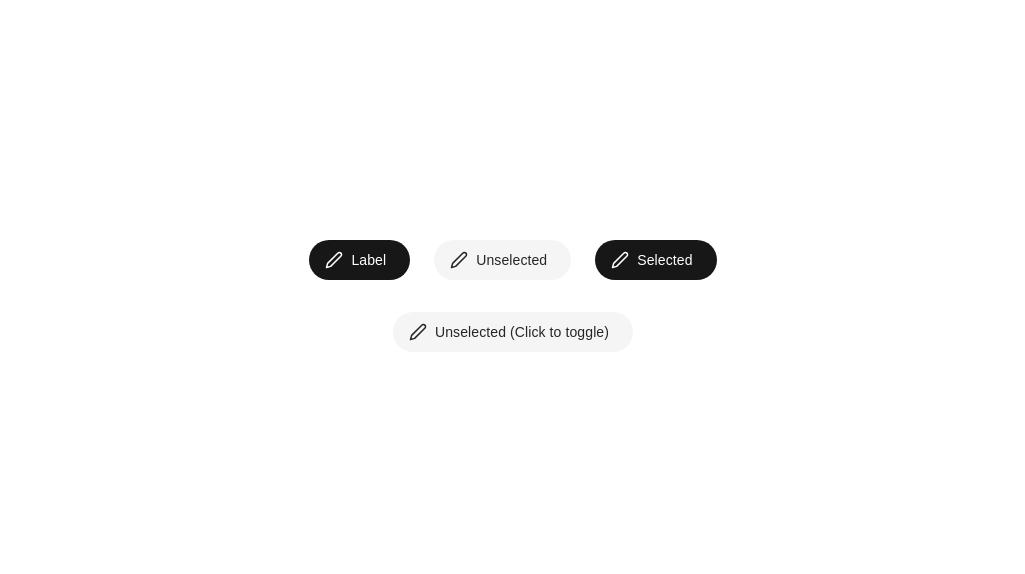
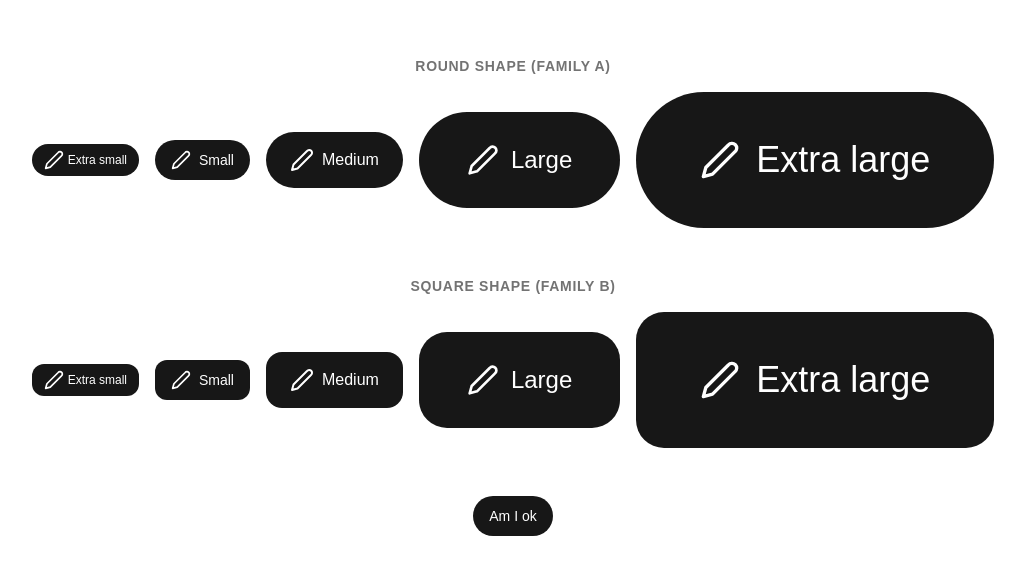
Before and after one commit to Nathan-Mwai/material-3-web, a Next.js app in the folder apps/m3/: page / in a window 1280 px wide. Shown: the part 104-678 px from the top of the page, without its empty margins (127-1152 px from the left). Built offline with nearby package versions, Linux system fonts and the light colour scheme.

Commit message:
feat: add shape and size variants to button component and update showcase page

```diff
--- a/apps/m3/app/page.tsx
+++ b/apps/m3/app/page.tsx
@@ -17,37 +17,46 @@ const EditIcon = () => (
   </svg>
 );
 
+const sizes = ["xs", "sm", "md", "lg", "xl"] as const;
+const sizeLabels = {
+  xs: "Extra small",
+  sm: "Small",
+  md: "Medium",
+  lg: "Large",
+  xl: "Extra large",
+};
+
 export default function Page() {
-  const [interactiveSelected, setInteractiveSelected] = React.useState(false);
+  return (
+    <main className="min-h-screen flex flex-col items-center justify-center p-8 gap-12 bg-background">
+      {/* 1. Round shape (Family A: rounded-full) */}
+      <section className="flex flex-col items-center gap-4 w-full">
+        <h2 className="text-sm font-semibold text-neutral-500 uppercase tracking-wider">
+          Round Shape (Family A)
+        </h2>
+        <div className="flex flex-wrap items-center justify-center gap-4">
+          {sizes.map((s) => (
+            <Button key={s} size={s} shape="round" leadingIcon={<EditIcon />}>
+              {sizeLabels[s]}
+            </Button>
+          ))}
+        </div>
+      </section>
 
-  return (
-    <main className="min-h-screen flex flex-col items-center justify-center p-8 gap-8 bg-background">
-      {/* Visual match to M3 specification diagram */}
-      <div className="flex flex-wrap items-center gap-6">
-        {/* 1. Standard Button */}
-        <Button leadingIcon={<EditIcon />}>Label</Button>
-
-        {/* 2. Unselected Toggle Button */}
-        <Button selected={false} leadingIcon={<EditIcon />}>
-          Unselected
-        </Button>
-
-        {/* 2. Selected Toggle Button */}
-        <Button selected={true} leadingIcon={<EditIcon />}>
-          Selected
-        </Button>
-      </div>
-
-      {/* Interactive test showing developer useState wiring */}
-      <div className="flex flex-col items-center gap-2">
-        <Button
-          selected={interactiveSelected}
-          leadingIcon={<EditIcon />}
-          onClick={() => setInteractiveSelected((prev) => !prev)}
-        >
-          {interactiveSelected ? "Selected (Click to toggle)" : "Unselected (Click to toggle)"}
-        </Button>
-      </div>
+      {/* 2. Square shape (Family B: compound rounded-[x]dp) */}
+      <section className="flex flex-col items-center gap-4 w-full">
+        <h2 className="text-sm font-semibold text-neutral-500 uppercase tracking-wider">
+          Square Shape (Family B)
+        </h2>
+        <div className="flex flex-wrap items-center justify-center gap-4">
+          {sizes.map((s) => (
+            <Button key={s} size={s} shape="square" leadingIcon={<EditIcon />}>
+              {sizeLabels[s]}
+            </Button>
+          ))}
+        </div>
+      </section>
+      <Button >Am I ok</Button>
     </main>
   );
 }
--- a/apps/m3/registry/material-v1/ui/button.tsx
+++ b/apps/m3/registry/material-v1/ui/button.tsx
@@ -5,30 +5,30 @@ import * as React from "react";
 
 export const buttonVariants = cva(
   [
-    // Base container geometry and typography per M3 spec (40px height, pill shape, label-large)
+    // Base layout, interactive behavior, and accessible touch target
     "relative inline-flex items-center justify-center shrink-0 select-none",
-    "h-10 rounded-full font-medium text-sm leading-5 tracking-[0.1px] whitespace-nowrap",
-    "outline-none transition-colors cursor-pointer",
-    "gap-2",
+    "font-medium whitespace-nowrap outline-none transition-colors cursor-pointer",
     // Accessible touch target (48x48px min)
     "after:absolute after:min-h-[48px] after:min-w-[48px] after:content-['']",
     // Focus ring
     "focus-visible:ring-2 focus-visible:ring-foreground focus-visible:ring-offset-2 focus-visible:ring-offset-background",
     // Disabled state
     "disabled:pointer-events-none disabled:opacity-38",
-    // Icon sizing: 18px for SVGs (shadcn/Lucide) and font icons (Google Material Symbols)
-    "[&_svg]:pointer-events-none [&_svg]:shrink-0 [&_svg]:size-[18px]",
-    "[&_.material-symbols-outlined]:text-[18px] [&_.material-symbols]:text-[18px] [&_.material-icons]:text-[18px]",
+    // Icon base resets
+    "[&_svg]:pointer-events-none [&_svg]:shrink-0",
   ],
   {
     variants: {
-      hasLeadingIcon: {
-        true: "pl-4 pr-6",
-        false: "px-6",
+      shape: {
+        round: "rounded-full",
+        square: "",
       },
-      hasTrailingIcon: {
-        true: "pr-4 pl-6",
-        false: "",
+      size: {
+        xs: "h-8 px-3 gap-1 text-xs [&_svg]:size-5 [&_.material-symbols-outlined]:text-[20px] [&_.material-symbols]:text-[20px] [&_.material-icons]:text-[20px]",
+        sm: "h-10 px-4 gap-2 text-sm [&_svg]:size-5 [&_.material-symbols-outlined]:text-[20px] [&_.material-symbols]:text-[20px] [&_.material-icons]:text-[20px]",
+        md: "h-14 px-6 gap-2 text-base [&_svg]:size-6 [&_.material-symbols-outlined]:text-[24px] [&_.material-symbols]:text-[24px] [&_.material-icons]:text-[24px]",
+        lg: "h-24 px-12 gap-3 text-2xl [&_svg]:size-8 [&_.material-symbols-outlined]:text-[32px] [&_.material-symbols]:text-[32px] [&_.material-icons]:text-[32px]",
+        xl: "h-[136px] px-16 gap-4 text-4xl [&_svg]:size-10 [&_.material-symbols-outlined]:text-[40px] [&_.material-symbols]:text-[40px] [&_.material-icons]:text-[40px]",
       },
       toggle: {
         none: "bg-foreground text-background hover:opacity-90",
@@ -49,29 +49,21 @@ export const buttonVariants = cva(
         secondary: "",
         destructive: "",
       },
-      size: {
-        xs: "h-8 px-3 gap-1 text-xs [&_svg]:size-5",
-        sm: "h-10 px-4 gap-2 text-sm [&_svg]:size-5",
-        md: "h-14 px-6 gap-2 text-base [&_svg]:size-6",
-        lg: "h-24 px-12 gap-3 text-2xl [&_svg]:size-8",
-        xl: "h-[136px] px-16 gap-4 text-4xl [&_svg]:size-10",
-      },
-      shape: {
-        pill: "rounded-full",
-        rounded: "",
-        compact: "",
-        square: "rounded-none",
-      },
       */
     },
 
     compoundVariants: [
-      { hasLeadingIcon: true, hasTrailingIcon: true, className: "px-4" },
+      // Family B subtle corner radii mapped to container height
+      { shape: "square", size: "xs", className: "rounded-[12px]" },
+      { shape: "square", size: "sm", className: "rounded-[12px]" },
+      { shape: "square", size: "md", className: "rounded-[16px]" },
+      { shape: "square", size: "lg", className: "rounded-[28px]" },
+      { shape: "square", size: "xl", className: "rounded-[28px]" },
     ],
 
     defaultVariants: {
-      hasLeadingIcon: false,
-      hasTrailingIcon: false,
+      shape: "round",
+      size: "sm",
       toggle: "none",
     },
   }
@@ -94,14 +86,14 @@ const Button = React.forwardRef<HTMLButtonElement, ButtonProps>(
       leadingIcon,
       trailingIcon,
       selected,
+      size,
+      shape,
       children,
       ...props
     },
     ref
   ) => {
     const Comp = asChild ? Slot.Root : "button";
-    const hasLeading = Boolean(leadingIcon);
-    const hasTrailing = Boolean(trailingIcon);
     const isToggle = typeof selected === "boolean";
     const toggleState = isToggle ? (selected ? "selected" : "unselected") : "none";
 
@@ -109,13 +101,15 @@ const Button = React.forwardRef<HTMLButtonElement, ButtonProps>(
       <Comp
         ref={ref}
         data-slot="button"
+        data-size={size}
+        data-shape={shape}
         aria-pressed={isToggle ? selected : undefined}
         data-selected={isToggle ? selected : undefined}
         data-state={isToggle ? (selected ? "on" : "off") : undefined}
         className={cn(
           buttonVariants({
-            hasLeadingIcon: hasLeading,
-            hasTrailingIcon: hasTrailing,
+            size,
+            shape,
             toggle: toggleState,
             className,
           })
```
